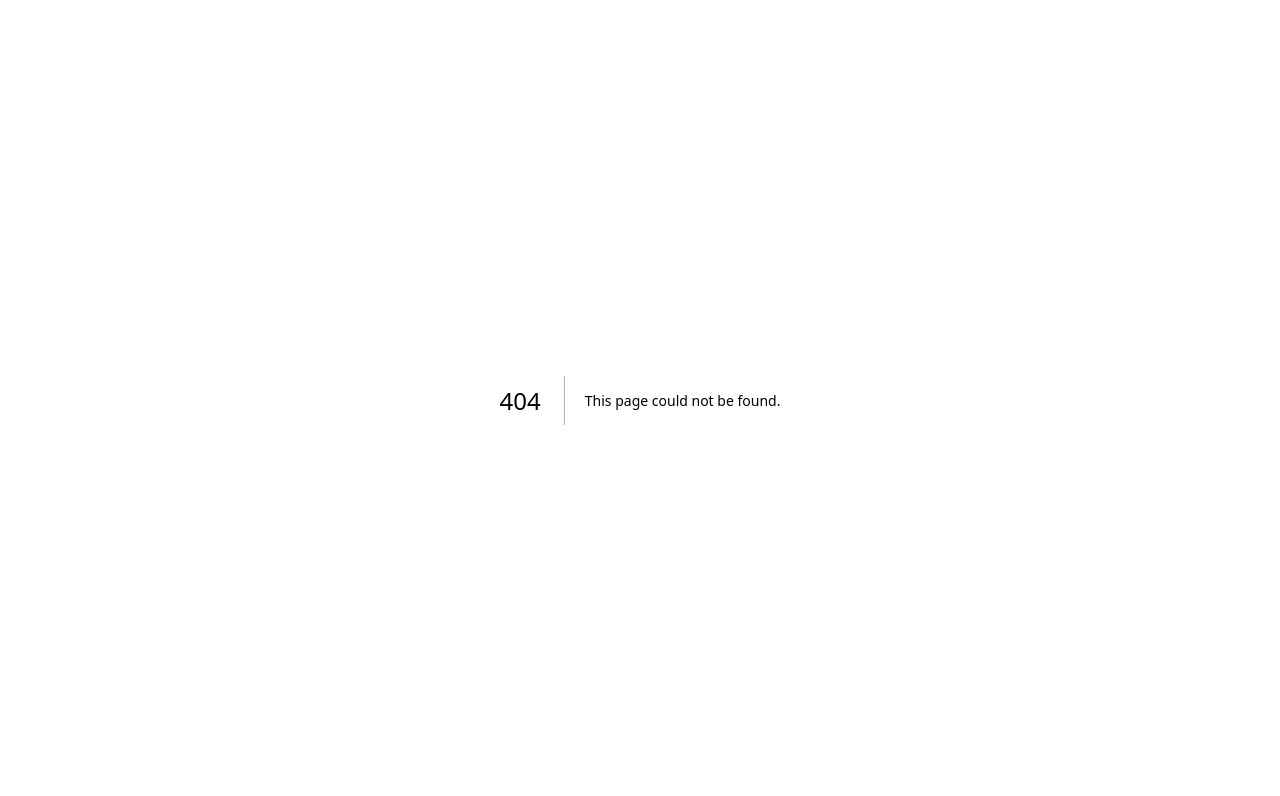
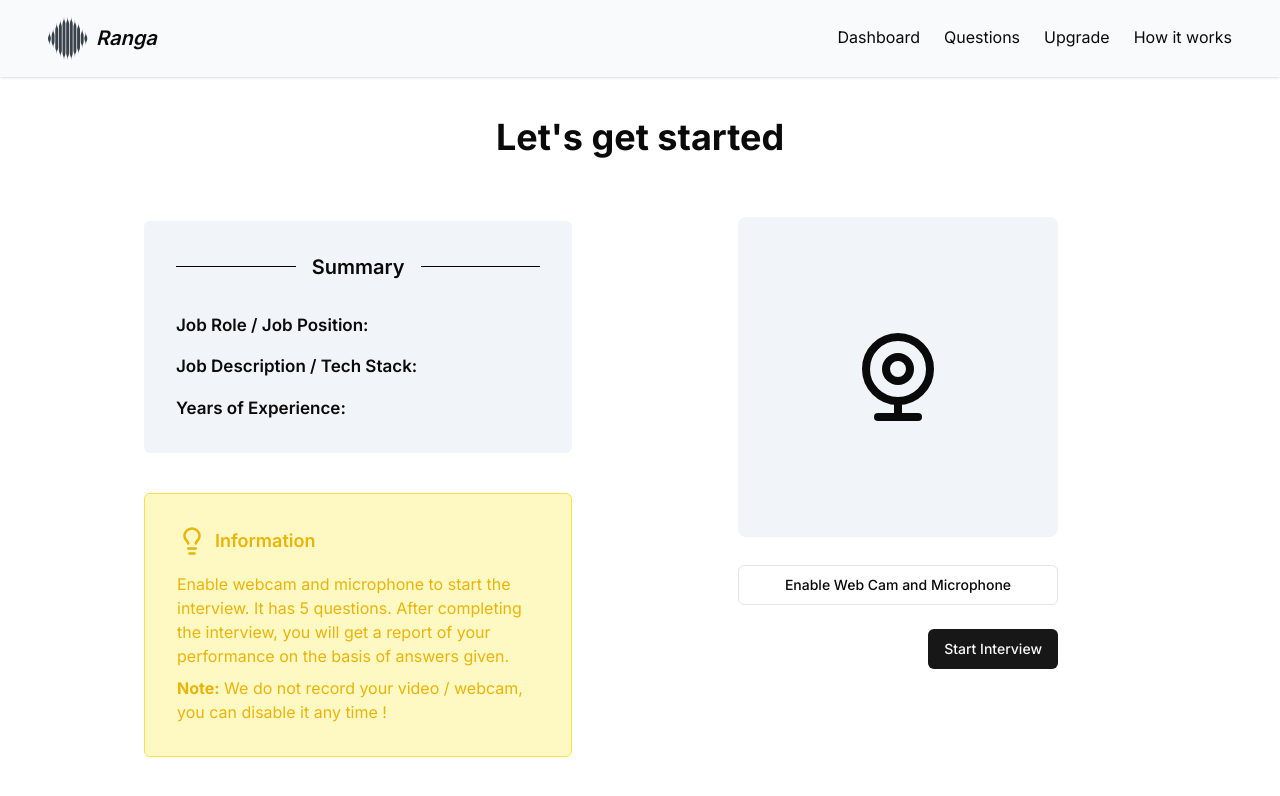
Before and after one commit to ShantanuSutar/AI-Mock-Interviewer-Ranga, a Next.js app: page /dashboard/interview/1 in a window 1280 px wide. Before the commit this address had no page. Shown: the top 796 px of the page. Built offline with nearby package versions, Linux system fonts and the light colour scheme; no server answers; the database is empty.

Commit message:
ui:  interview instructions page.  Implemented webcam

```diff
--- a/app/dashboard/_components/AddNewInterview.jsx
+++ b/app/dashboard/_components/AddNewInterview.jsx
@@ -18,6 +18,7 @@ import { v4 as uuidv4 } from "uuid";
 import { useUser } from "@clerk/nextjs";
 import moment from "moment";
 import { db } from "@/utils/db";
+import { useRouter } from "next/navigation";
 
 function AddNewInterview() {
   const [openDialog, setOpenDialog] = useState(false);
@@ -27,6 +28,7 @@ function AddNewInterview() {
   const [loading, setLoading] = useState(false);
   const [jsonResponse, setJsonResponse] = useState([]);
   const { user } = useUser();
+  const router = useRouter();
 
   const handleSubmit = async (e) => {
     e.preventDefault();
@@ -65,6 +67,7 @@ function AddNewInterview() {
       // console.log("Inserted Id: ", res);
       if (res) {
         setOpenDialog(false);
+        router.push("/dashboard/interview/" + res[0].mocKId);
       }
     } else {
       console.log("Error");
--- /dev/null
+++ b/app/dashboard/interview/[interviewId]/page.jsx
@@ -0,0 +1,122 @@
+"use client";
+import { Button } from "@/components/ui/button";
+import { db } from "@/utils/db";
+import { mockInterview } from "@/utils/schema";
+import { eq } from "drizzle-orm";
+import { Lightbulb, WebcamIcon } from "lucide-react";
+import React, { useEffect, useState } from "react";
+import Webcam from "react-webcam";
+
+function Interview({ params }) {
+  const [interviewData, setInterviewData] = useState();
+  const [webCamEnabled, setWebCamEnabled] = useState(false);
+
+  const testInfo = {
+    info: "Enable webcam and microphone to start the interview. It has 5 questions. After completing the interview, you will get a report of your performance on the basis of answers given.",
+    note: "We do not record your video / webcam, you can disable it any time !",
+  };
+
+  useEffect(() => {
+    // console.log(params.interviewId);
+    getInterviewDetails();
+  }, []);
+
+  const getInterviewDetails = async () => {
+    const result = await db
+      .select()
+      .from(mockInterview)
+      .where(eq(mockInterview.mockId, params.interviewId));
+
+    setInterviewData(result[0]);
+  };
+  console.log(interviewData);
+
+  return (
+    <div className=" my-10 flex justify-center flex-col items-center">
+      <h2 className=" font-bold text-4xl">Let's get started</h2>
+
+      <div className=" grid grid-cols-1 md:grid-cols-2 gap-10 w-full">
+        <div className=" flex flex-col gap-10">
+          <div className=" bg-slate-100 p-8 rounded-md  mt-16 flex flex-col gap-2 h-fit xl:w-[90%] w-full justify-self-center  ">
+            <div className=" flex items-center justify-between mb-4">
+              <hr className=" border-black w-full" />
+              <h1 className=" mx-4 text-xl font-semibold text-center ">
+                Summary
+              </h1>
+              <hr className="border-black w-full" />
+            </div>
+            <div className=" flex flex-col gap-4 mt-2 text-[17px]">
+              <h2>
+                <span className=" font-semibold">
+                  Job Role / Job Position:{" "}
+                </span>
+                {interviewData?.jobPosition}
+              </h2>
+              <h2>
+                <span className=" font-semibold">
+                  Job Description / Tech Stack:{" "}
+                </span>
+                {interviewData?.jobDesc}
+              </h2>
+              <h2>
+                <span className=" font-semibold">Years of Experience: </span>
+                {interviewData?.jobExperience}
+              </h2>
+            </div>
+          </div>
+          <div
+            className=" xl:w-[90%] w-full border-yellow-300 border bg-yellow-100  text-yellow-500 p-8 flex flex-col gap-4 rounded-md
+          "
+          >
+            <h2 className=" flex items-center gap-2 text-lg">
+              <Lightbulb size={30} />
+              <span className="a font-semibold">Information</span>
+            </h2>
+            <div className="">
+              <h2>{testInfo.info}</h2>
+              <h2 className=" mt-2">
+                {" "}
+                <strong>Note:</strong> {testInfo.note}
+              </h2>
+            </div>
+          </div>
+        </div>
+        <div className=" w-fit h-fit flex justify-self-center flex-col mt-8">
+          <div className="">
+            {webCamEnabled ? (
+              <div className=" flex flex-col">
+                <Webcam
+                  className=" w-96 h-80"
+                  mirrored={true}
+                  onUserMedia={() => setWebCamEnabled(true)}
+                  onUserMediaError={() => setWebCamEnabled(false)}
+                />
+                <Button
+                  variant="destructive"
+                  onClick={() => setWebCamEnabled(false)}
+                >
+                  Disable Web Cam and Microphone
+                </Button>
+              </div>
+            ) : (
+              <div className=" flex flex-col">
+                <WebcamIcon className="  w-80 h-80 p-28 my-7 bg-slate-100 rounded-lg " />
+                <Button
+                  variant="outline"
+                  onClick={() => setWebCamEnabled(true)}
+                >
+                  Enable Web Cam and Microphone
+                </Button>
+              </div>
+            )}
+          </div>
+          <div className=" w-full flex mt-6 justify-end">
+            <Button>Start Interview</Button>
+          </div>
+        </div>
+      </div>
+    </div>
+  );
+}
+
+export default Interview;
--- a/package.json
+++ b/package.json
@@ -24,6 +24,7 @@
     "next": "14.2.4",
     "react": "^18.3.1",
     "react-dom": "^18.3.1",
+    "react-webcam": "^7.2.0",
     "tailwind-merge": "^2.3.0",
     "tailwindcss-animate": "^1.0.7",
     "uuid": "^10.0.0"
```
Also changed, not shown: 1 other file (tests, documents, lock files or other folders).
